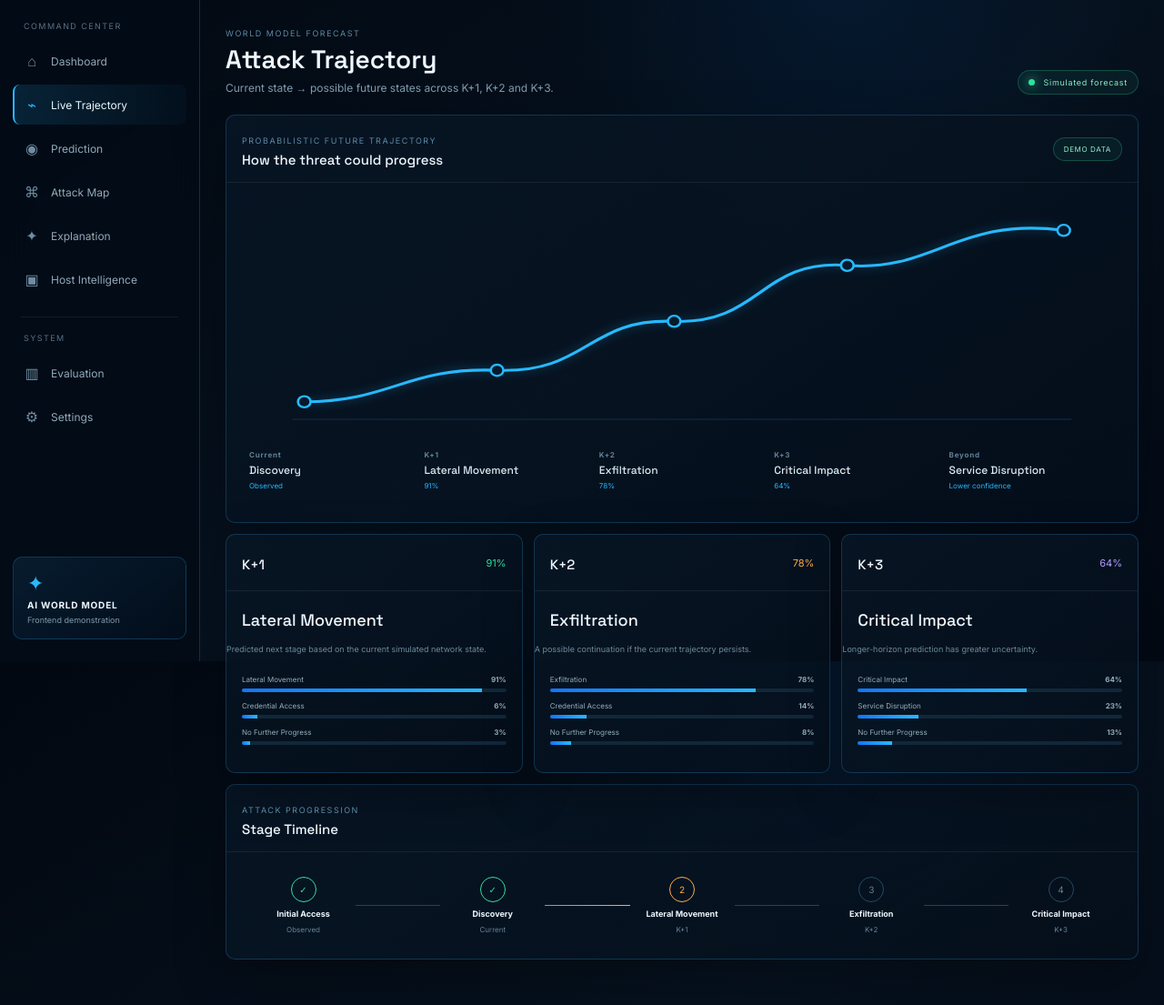
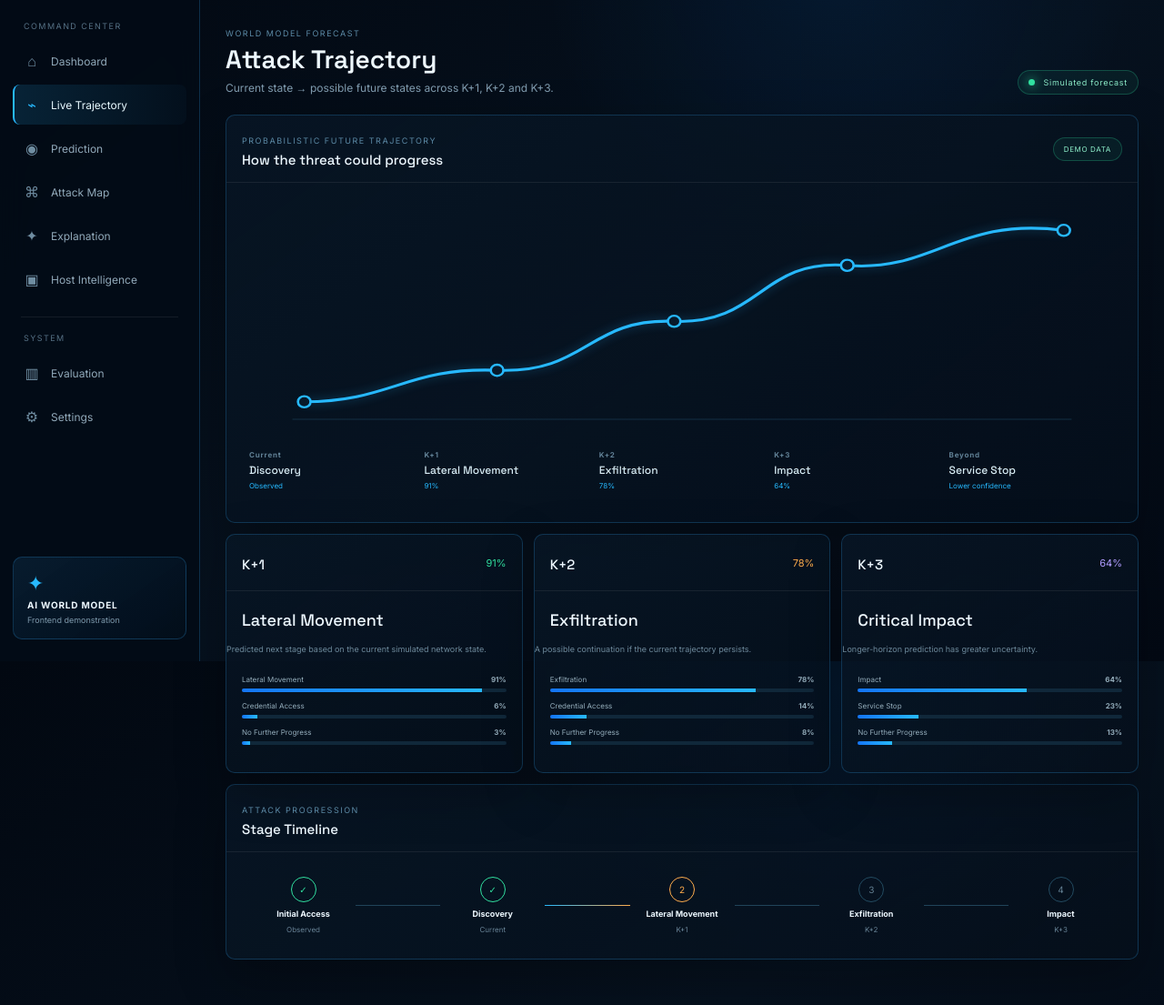
Before and after one commit to CoderHarshDew/PrognoSpect, a Python web app: template templates/trajectory.html in a window 1280 px wide. Shown: the part 73-1178 px from the top of the page at 91% size. Run offline with Jinja, Linux system fonts and the light colour scheme; the template is opened without the code that fills it, so the values that code supplies are empty.

Commit message:
changes in trajectory

```diff
--- a/templates/trajectory.html
+++ b/templates/trajectory.html
@@ -39,13 +39,13 @@
     <div class="panel-head"><div><span class="panel-kicker">PROBABILISTIC FUTURE TRAJECTORY</span><h2>How the threat could progress</h2></div><span class="mini-status">DEMO DATA</span></div>
     <div class="s-trajectory">
       <svg viewBox="0 0 1100 390" preserveAspectRatio="none"><path class="trajectory-axis" d="M55 325 H1045"/><path class="trajectory-curve" d="M70 300 C180 300 200 250 315 255 S430 180 540 185 S650 95 760 105 S900 35 1035 55"/><circle cx="70" cy="300" r="8"/><circle cx="315" cy="255" r="8"/><circle cx="540" cy="185" r="8"/><circle cx="760" cy="105" r="8"/><circle cx="1035" cy="55" r="8"/></svg>
-      <div class="trajectory-labels"><div><b>Current</b><span>Discovery</span><small>Observed</small></div><div><b>K+1</b><span>Lateral Movement</span><small>91%</small></div><div><b>K+2</b><span>Exfiltration</span><small>78%</small></div><div><b>K+3</b><span>Critical Impact</span><small>64%</small></div><div><b>Beyond</b><span>Service Disruption</span><small>Lower confidence</small></div></div>
+      <div class="trajectory-labels"><div><b>Current</b><span>Discovery</span><small>Observed</small></div><div><b>K+1</b><span>Lateral Movement</span><small>91%</small></div><div><b>K+2</b><span>Exfiltration</span><small>78%</small></div><div><b>K+3</b><span>Impact</span><small>64%</small></div><div><b>Beyond</b><span>Service Stop</span><small>Lower confidence</small></div></div>
     </div>
   </section>
   <section class="three-grid">
     <article class="panel"><div class="panel-head"><h2>K+1</h2><span class="confidence-high">91%</span></div><div class="forecast-stage">Lateral Movement</div><p class="muted">Predicted next stage based on the current simulated network state.</p><div class="prob-list"><div><span>Lateral Movement</span><b>91%</b><i><em style="width:91%"></em></i></div><div><span>Credential Access</span><b>6%</b><i><em style="width:6%"></em></i></div><div><span>No Further Progress</span><b>3%</b><i><em style="width:3%"></em></i></div></div></article>
     <article class="panel"><div class="panel-head"><h2>K+2</h2><span class="confidence-mid">78%</span></div><div class="forecast-stage">Exfiltration</div><p class="muted">A possible continuation if the current trajectory persists.</p><div class="prob-list"><div><span>Exfiltration</span><b>78%</b><i><em style="width:78%"></em></i></div><div><span>Credential Access</span><b>14%</b><i><em style="width:14%"></em></i></div><div><span>No Further Progress</span><b>8%</b><i><em style="width:8%"></em></i></div></div></article>
-    <article class="panel"><div class="panel-head"><h2>K+3</h2><span class="confidence-low">64%</span></div><div class="forecast-stage">Critical Impact</div><p class="muted">Longer-horizon prediction has greater uncertainty.</p><div class="prob-list"><div><span>Critical Impact</span><b>64%</b><i><em style="width:64%"></em></i></div><div><span>Service Disruption</span><b>23%</b><i><em style="width:23%"></em></i></div><div><span>No Further Progress</span><b>13%</b><i><em style="width:13%"></em></i></div></div></article>
+    <article class="panel"><div class="panel-head"><h2>K+3</h2><span class="confidence-low">64%</span></div><div class="forecast-stage">Critical Impact</div><p class="muted">Longer-horizon prediction has greater uncertainty.</p><div class="prob-list"><div><span>Impact</span><b>64%</b><i><em style="width:64%"></em></i></div><div><span>Service Stop</span><b>23%</b><i><em style="width:23%"></em></i></div><div><span>No Further Progress</span><b>13%</b><i><em style="width:13%"></em></i></div></div></article>
   </section>
-  <section class="panel timeline-panel"><div class="panel-head"><div><span class="panel-kicker">ATTACK PROGRESSION</span><h2>Stage Timeline</h2></div></div><div class="timeline"><div class="time-item done"><span>✓</span><b>Initial Access</b><small>Observed</small></div><div class="time-line"></div><div class="time-item done"><span>✓</span><b>Discovery</b><small>Current</small></div><div class="time-line active"></div><div class="time-item active"><span>2</span><b>Lateral Movement</b><small>K+1</small></div><div class="time-line"></div><div class="time-item future"><span>3</span><b>Exfiltration</b><small>K+2</small></div><div class="time-line"></div><div class="time-item future"><span>4</span><b>Critical Impact</b><small>K+3</small></div></div></section>
+  <section class="panel timeline-panel"><div class="panel-head"><div><span class="panel-kicker">ATTACK PROGRESSION</span><h2>Stage Timeline</h2></div></div><div class="timeline"><div class="time-item done"><span>✓</span><b>Initial Access</b><small>Observed</small></div><div class="time-line"></div><div class="time-item done"><span>✓</span><b>Discovery</b><small>Current</small></div><div class="time-line active"></div><div class="time-item active"><span>2</span><b>Lateral Movement</b><small>K+1</small></div><div class="time-line"></div><div class="time-item future"><span>3</span><b>Exfiltration</b><small>K+2</small></div><div class="time-line"></div><div class="time-item future"><span>4</span><b> Impact</b><small>K+3</small></div></div></section>
 </main><script src="../static/js/app.js"></script></body></html>
```
